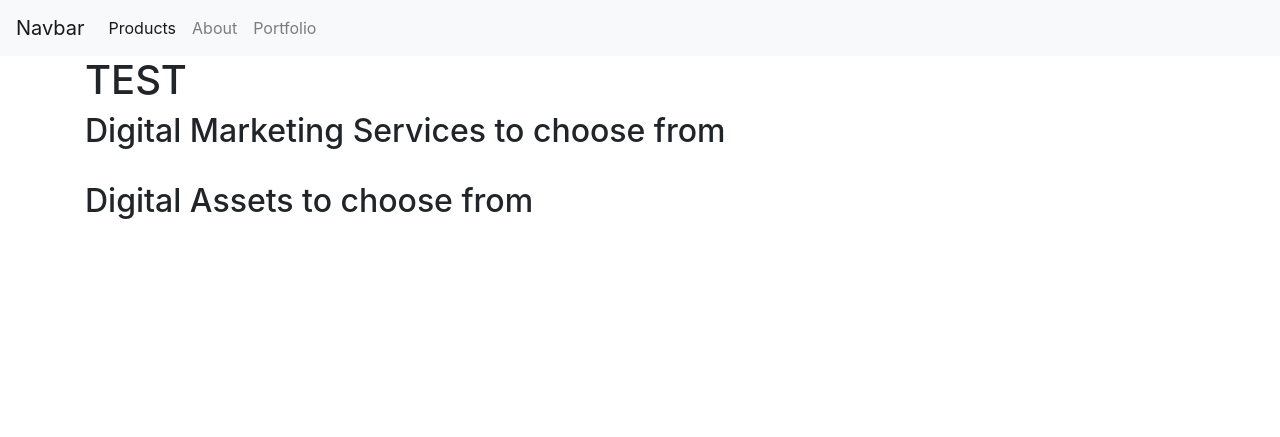
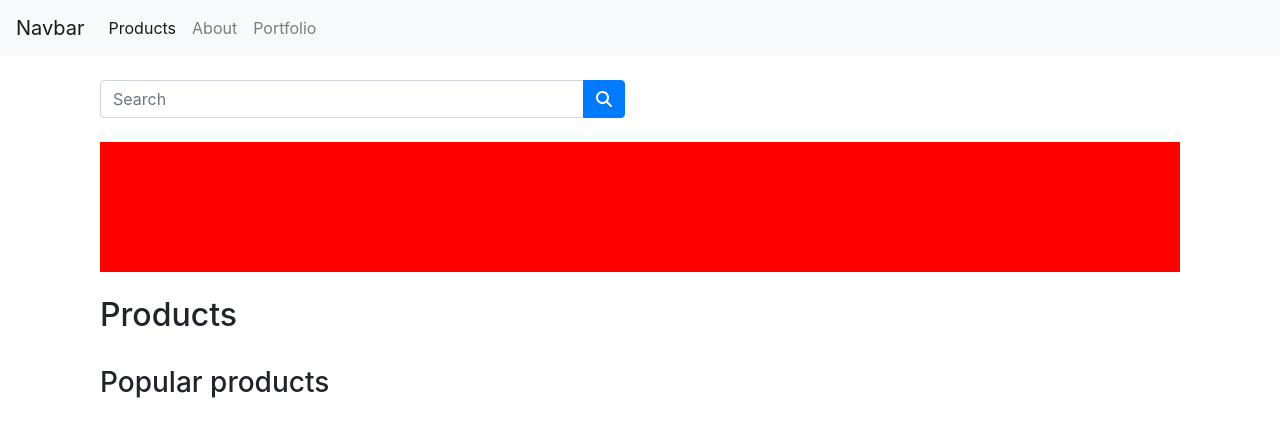
Before and after one commit to darylkangjh/Project-4, a Django app: page /services/all in a window 1280 px wide. Shown: the top 437 px of the page. Run offline with Django 3.2, Linux system fonts and the light colour scheme; data that the repository does not hold is empty; some libraries are stand-ins or nearby versions.

Commit message:
front end for ecommerce site

```diff
--- a/digitalMarketing/templates/digitalMarketing/all_services.template.html
+++ b/digitalMarketing/templates/digitalMarketing/all_services.template.html
@@ -2,8 +2,44 @@
 
 {% block content %}
 {% load static%}
-<h1>TEST</h1>
-<h2>Digital Marketing Services to choose from</h2>
+<br/>
+<!-- !!!! Search Bar  -->
+<header class="section-header">
+<div class="col-lg-6 col-12 col-sm-12">
+    <form action="#" class="search">
+        <div class="input-group w-100">
+            <input type="text" class="form-control" placeholder="Search">
+            <div class="input-group-append">
+                <button class="btn btn-primary" type="submit">
+                <i class="fa fa-search"></i>
+                </button>
+            </div>
+        </div>
+    </form>
+</div>
+</header>
+<!-- !!!! Search Bar  -->
+
+<!-- Jumbotron -->
+<section>
+<br/>
+ <!-- !!! Banner -->
+<section class="section-intro padding-y-sm">
+	<div class="container">
+
+		<div class="intro-banner-wrap">
+			<div style="background-color:red; height:130px; width: 520;"></div>
+		</div>
+        </br>
+        <h2>Products</h2>
+	</div> <!-- container //  -->
+</section>
+ <!-- !!! Banner  -->
+</section>
+<!-- Jumbotron -->
+
+<section>
+
         {%for x in DMServices %}
         <li>
         {{x.item_name}}
@@ -13,42 +49,36 @@
         {%endfor%}
 
 <br/>
-<!-- Control Line for slider DAServices  -->
-<h2>Digital Assets to choose from</h2>
-                <div class="row">
-                    {%for x in DAServices %}
-                     <div class="col-sm-3">
-                        <div class="col-item">
-                            <!-- <div class="photo">
-                                    <img src="{% static 'KangaProject/300.png' %}" class="img-responsive" alt="a" />
-                            </div> -->
-                             <div class="info">
-                                    <div class="row">
-                                        <div class="price col-md-6">
-                                            <h5>{{x.item_name}}</h5>
-                                            <small class="price-text-color">${{x.price}}</small>
-                                        </div>
-                                    </div>
-                                    <div class="separator clear-left">
-                                        <p class="btn-add">
-                                            <i class="fa fa-shopping-cart"></i><a href="#" class="hidden-sm">Add to cart</a></p>
-                                        <p class="btn-details">
-                                            <i class="fa fa-list"></i><a href="#" class="hidden-sm">More details</a></p>
+</section>
+<section class="section-content">
+<div class="container">
 
-                                        {% if request.user.is_superuser %}
-                                        <p class="btn-edit">
-                                            <i class="fa fa-pencil"></i><a href="#" class="hidden-sm">Edit</a></p>
-                                        <p class="btn-delete">
-                                            <i class="fa fa-trash-o"></i><a href="#" class="hidden-sm">Delete</a></p>
+<header class="section-heading">
+	<h3 class="section-title">Popular products</h3>
+</header><!-- sect-heading -->
 
-                                        {% endif %}
-                                    </div>
-                                    <div class="clearfix">
-                                    </div>
-                            </div>
-                        </div>
-                     </div>
-                    {%endfor%}
+<section>
+    <div>
+        <div class="row">
+            <div class="col-md-3">
+        {%for x in DMServices %}
+                <div href="#" class="card card-product-grid">
+                    <a href="#" class="img-wrap"> <img src="images/items/1.jpg"> </a>
+                    <figcaption class="info-wrap">
+                        <a href="#" class="title">{{x.item_name}} </a>
+						<div class="price mt-1">${{x.price}}</div>
+                        {% if request.user.is_superuser %}
+						<a href="{% url 'update_dmservice' DMService_id=x.id%}">Edit</a>
+						<a href="{% url 'delete_dmservice' DMService_id=x.id%}">Delete</a>
+                        {% else %}
+						<a href="#">Add to cart</a>
+						<a href="#">Details</a>
+                        {% endif %}
+                    </figcaption>
                 </div>
-
+            </div>
+        </div>
+        {%endfor%}
+    </div>
+</section>
 {% endblock %}
```
